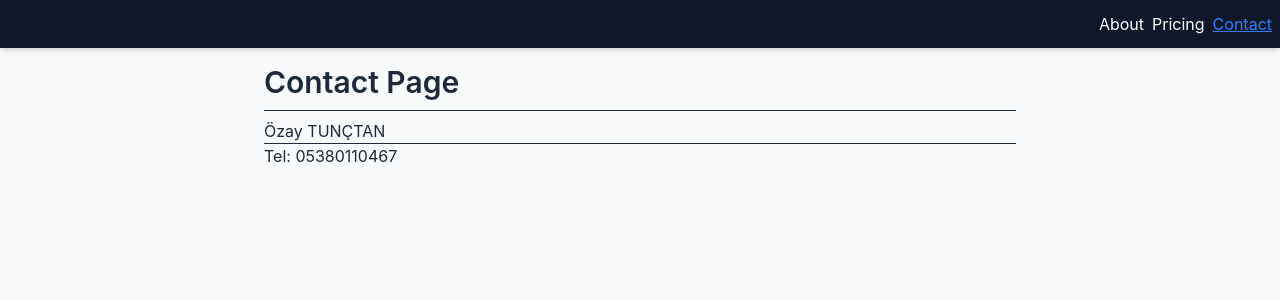
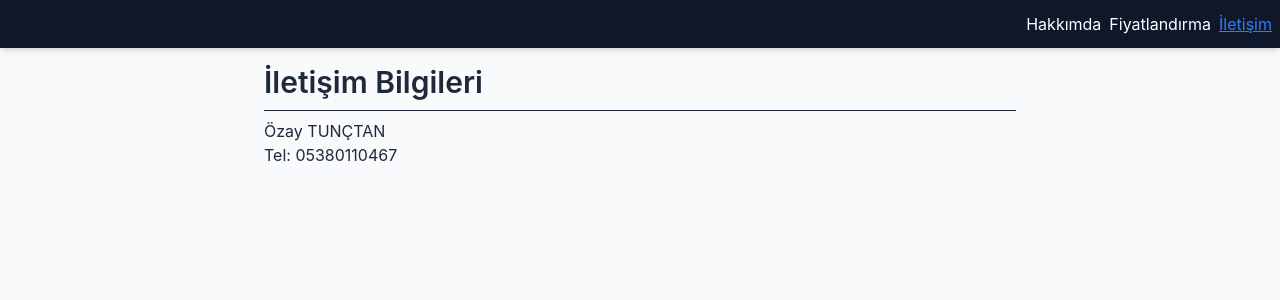
Before and after one commit to ozaytunctan/ng-v22-ssr, an Angular app: page /contact in a window 1280 px wide. Shown: the top 300 px of the page. Built offline with nearby package versions, Linux system fonts and the light colour scheme.

Commit message:
seo changes

```diff
--- a/src/app/pages/contact/contact-page.ts
+++ b/src/app/pages/contact/contact-page.ts
@@ -5,13 +5,12 @@ import { Component } from '@angular/core';
   selector: 'contact',
   styles: ``,
   template: `
-    <h1 class="text-3xl"> Contact Page </h1>
+    <h1 class="text-3xl"> İletişim Bilgileri</h1>
     <hr class="my-2">
 
     <section class="mb-4">
-      <span class="mb-4">Özay TUNÇTAN</span>
-      <hr>
-      <span>Tel: 05380110467</span>
+      <p>Özay TUNÇTAN</p>
+      <p>Tel: 05380110467</p>
     </section>
   `,
 })
--- a/src/app/pages/pricing/pricing-page.ts
+++ b/src/app/pages/pricing/pricing-page.ts
@@ -6,7 +6,7 @@ import { Component } from '@angular/core';
   styles: ``,
   template: `
 
-    <h1 class="text-3xl"> Pricing Page </h1>
+    <h1 class="text-3xl"> Fiyatlandırma Sayfası Demo </h1>
     <hr class="my-2">
 
     <section>
--- a/src/app/shared/components/navbar/navbar.ts
+++ b/src/app/shared/components/navbar/navbar.ts
@@ -12,15 +12,15 @@ import { RouterLink, RouterLinkActive } from '@angular/router';
 
       <a class="hover:underline"
          [routerLink]="['/about']"
-         routerLinkActive="text-blue-500 underline">About</a>
+         routerLinkActive="text-blue-500 underline">Hakkımda</a>
 
       <a class="hover:underline"
          routerLink="/pricing"
-         routerLinkActive="text-blue-500 underline">Pricing</a>
+         routerLinkActive="text-blue-500 underline">Fiyatlandırma</a>
 
       <a class="hover:underline"
          routerLink="/contact"
-         routerLinkActive="text-blue-500 underline">Contact</a>
+         routerLinkActive="text-blue-500 underline">İletişim</a>
     </nav>
   `,
 })
```
